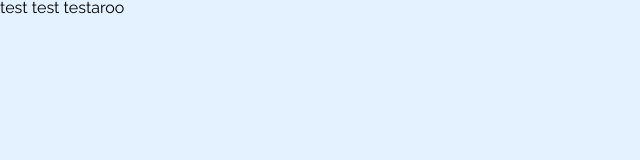
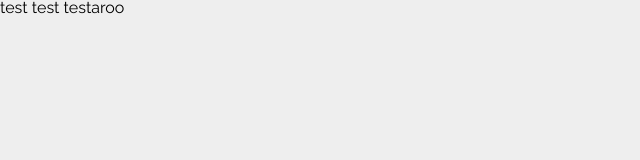
Before and after one commit to brianbrennan/devCodeMusicSite, a website: page public/index.html in a window 1280 px wide. Shown: the whole page, without its empty margins (0-640 px from the left). Drawn offline with nearby package versions, Linux system fonts and the light colour scheme; some packages are replaced by stand-ins of ours; files that its build step writes are made by us from their sources.

Commit message:
adding some small variables

```diff
--- a/public/components/scss/_variables.scss
+++ b/public/components/scss/_variables.scss
@@ -13,6 +13,7 @@ $raleway:		'Raleway', sans-serif;
 
 //-------------Colors
 $grey: 			#2c3e50;
+$lightGrey:		#eee;
 $white:			#fff;
 $black:			#22313f;
 $offWhite:		#e4f1fe;
--- a/public/components/scss/styles.scss
+++ b/public/components/scss/styles.scss
@@ -7,5 +7,5 @@
 \*/
 
 body{
-	background:$offWhite;
+	background:$lightGrey;
 }
```
Also changed, not shown: 1 other file.
